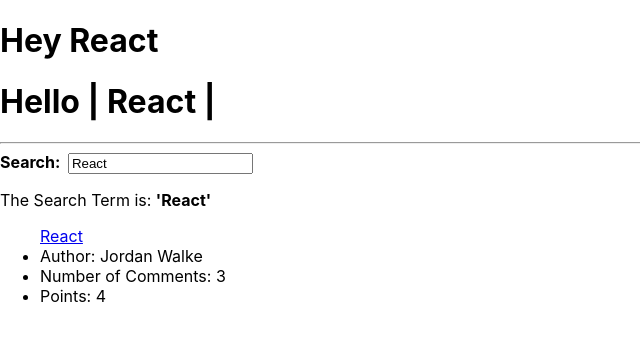
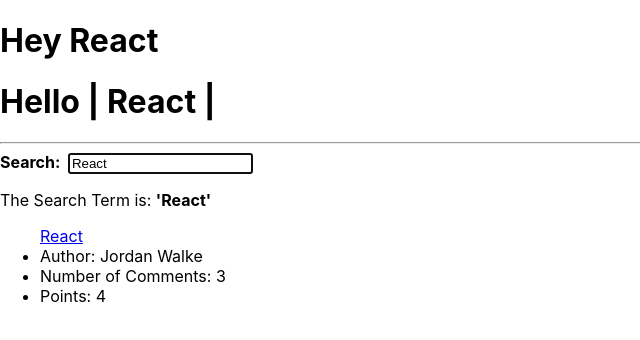
Before and after one commit to toddnguyen47/road-to-react-robin-wieruch, a React (Create React App) app in the folder hacker-stories/: page / in a window 1280 px wide. Shown: the top 340 px of the page, without its empty margins (0-640 px from the left). Built offline with nearby package versions, Linux system fonts and the light colour scheme.

Commit message:
Refactor to use imperative for focusing

```diff
--- a/hacker-stories/src/App.js
+++ b/hacker-stories/src/App.js
@@ -59,20 +59,37 @@
 }) => {
   // console.log("In Search Component");
   // console.log(props);
-
   // // Object destructuring
   // const { onSearch, searchTerm } = props;
 
-  // (B) Use the callback function
+  // (2A) create an inputRef
+  const inputRef = React.useRef();
+
+  // (2C) Go into React's lifecycle. Perform the focus when the element renders or
+  // when its dependencies change
+  React.useEffect(() => {
+    // Check if the `.current` property exists
+    if (isFocused && inputRef.current) {
+      // (2D) Since `inputRef` is passed into the `input` element as the `ref` attribute,
+      // `.current` property gives us access to that `input` element
+      inputRef.current.focus();
+      console.log("Focusing!");
+    }
+  }, [isFocused]);
+
+  // (1B) Use the callback function
   return (
     <>
       <label htmlFor={id}>{children}</label>
       <input
+        /** (2B) The `inputRef` variable is passed to JSX's reserved `ref` attribute.
+         * The element instance is assigned to the mutable `current` property
+         */
+        ref={inputRef}
         id={id}
         type={type}
         onChange={onChangeHandler}
         value={value}
-        autoFocus={isFocused}
       />
 
       <p>
@@ -133,9 +150,9 @@
     "React"
   );
 
-  // (A) Introduce callback function. Pass this function via `props`
+  // (1A) Introduce callback function. Pass this function via `props`
   const handleSearch = (event) => {
-    // (C) Calls back to the place where it was introduced
+    // (1C) Calls back to the place where it was introduced
     setSearchTerm(event.target.value);
   };
 
@@ -145,7 +162,6 @@
 
   return (
     <div>
-      {/* <h1>Hello {title}</h1> */}
       <h1>
         {welcome.greeting} {welcome.title}
       </h1>
@@ -157,8 +173,8 @@
         id="search"
         onChangeHandler={handleSearch}
         value={searchTerm}
-        autoFocus={true}
         outputString="The Search Term is: "
+        isFocused={true}
       >
         <strong>Search: &nbsp;</strong>
       </InputWithLabel>
```
